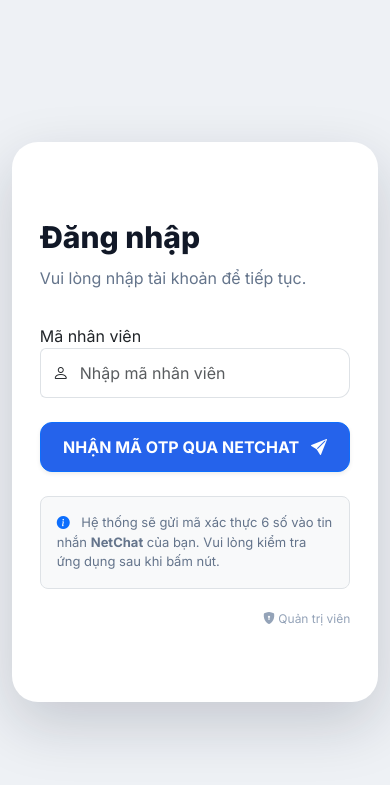
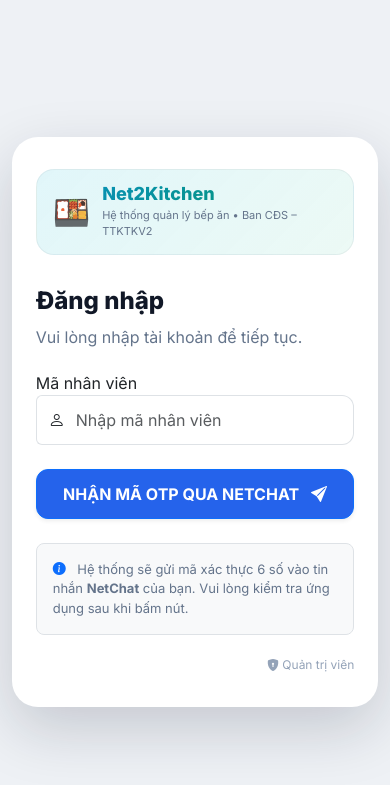
Before and after one commit to Thanghv37/bep-an, a Django app: page /accounts/login/ in a window 390 px wide. Shown: the top 785 px of the page. Run offline with Django 5.2, Linux system fonts and the light colour scheme.

Commit message:
login mobile: them brand banner Net2Kitchen tren cung

```diff
--- a/templates/registration/login.html
+++ b/templates/registration/login.html
@@ -168,6 +168,11 @@
             margin-bottom: 18px;
         }
 
+        /* Brand banner trên cùng — chỉ hiện trên mobile (desktop đã có panel trái). */
+        .mobile-brand {
+            display: none;
+        }
+
         @media (max-width: 900px) {
             .login-wrapper {
                 width: 94%;
@@ -179,7 +184,50 @@
             }
 
             .login-right {
-                padding: 42px 28px;
+                padding: 32px 24px;
+            }
+
+            .mobile-brand {
+                display: flex;
+                align-items: center;
+                gap: 12px;
+                padding: 14px 16px;
+                margin-bottom: 28px;
+                border-radius: 18px;
+                background: linear-gradient(135deg, rgba(6,182,212,0.12), rgba(16,185,129,0.08));
+                border: 1px solid rgba(15,23,42,0.05);
+            }
+
+            .mobile-brand-emoji {
+                font-size: 30px;
+                line-height: 1;
+                flex-shrink: 0;
+            }
+
+            .mobile-brand-text { min-width: 0; }
+
+            .mobile-brand-title {
+                font-size: 18px;
+                font-weight: 800;
+                line-height: 1.1;
+                background: linear-gradient(135deg, #0891b2 0%, #059669 100%);
+                -webkit-background-clip: text;
+                background-clip: text;
+                color: transparent;
+            }
+
+            .mobile-brand-subtitle {
+                font-size: 11px;
+                color: #64748b;
+                margin-top: 3px;
+            }
+
+            .login-title {
+                font-size: 24px;
+            }
+
+            .login-subtitle {
+                margin-bottom: 22px;
             }
         }
     </style>
@@ -189,16 +237,25 @@
 
 <div class="login-wrapper">
     <div class="login-left">
-        <h1>Bếp ăn khu vực 2</h1>
+        <h1>Net2Kitchen</h1>
         <p>QUẢN LÝ THỰC ĐƠN • SUẤT ĂN • CHI PHÍ</p>
 
         <div class="login-brand-bottom">
-            <strong>@CĐS TTKT KV2 - VT NET</strong><br>
-            Hệ thống quản lí bếp ăn
+            <strong>© Ban CĐS – TTKTKV2</strong><br>
+            Hệ thống quản lý bếp ăn
         </div>
     </div>
 
     <div class="login-right">
+        <!-- Brand banner: chỉ hiện trên mobile (desktop đã có panel trái với ảnh nền) -->
+        <div class="mobile-brand">
+            <div class="mobile-brand-emoji">🍱</div>
+            <div class="mobile-brand-text">
+                <div class="mobile-brand-title">Net2Kitchen</div>
+                <div class="mobile-brand-subtitle">Hệ thống quản lý bếp ăn • Ban CĐS – TTKTKV2</div>
+            </div>
+        </div>
+
         <div class="login-title">Đăng nhập</div>
         <div class="login-subtitle">Vui lòng nhập tài khoản để tiếp tục.</div>
 
```
Also changed, not shown: README.md.
